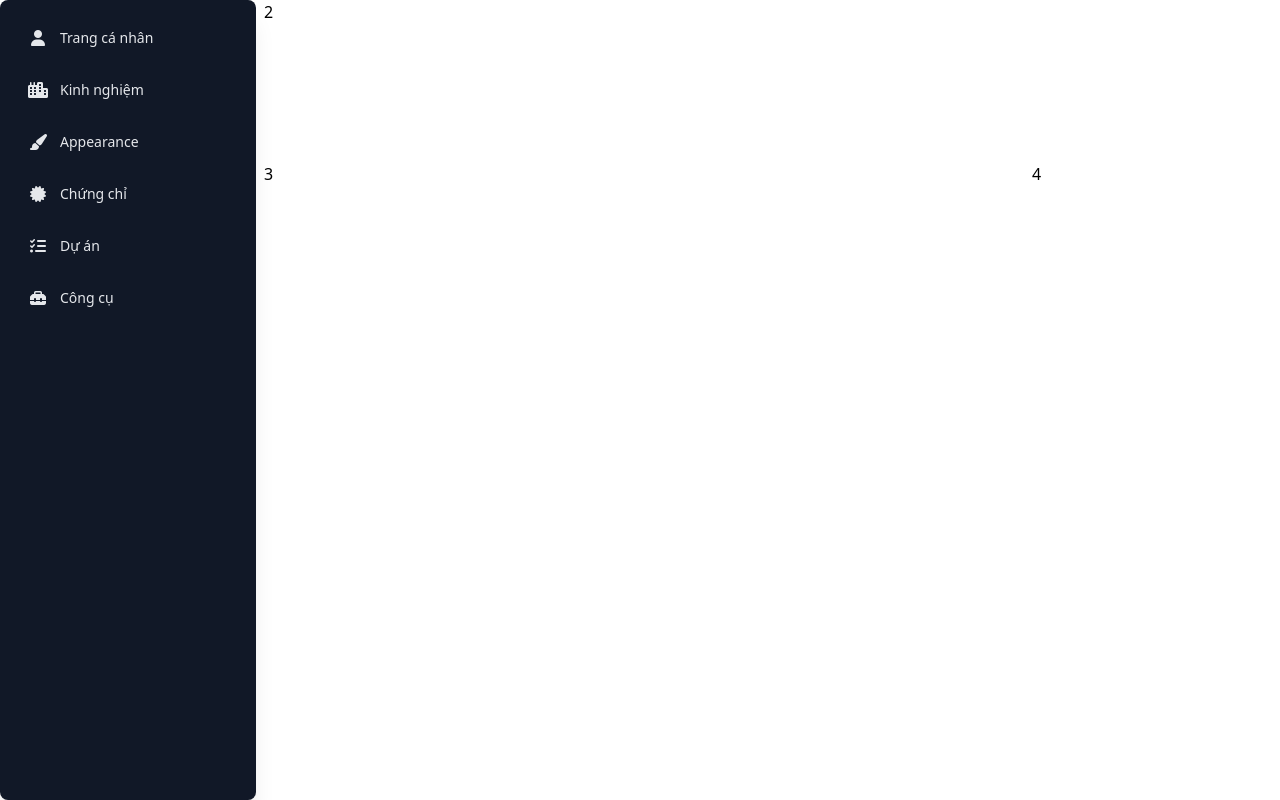
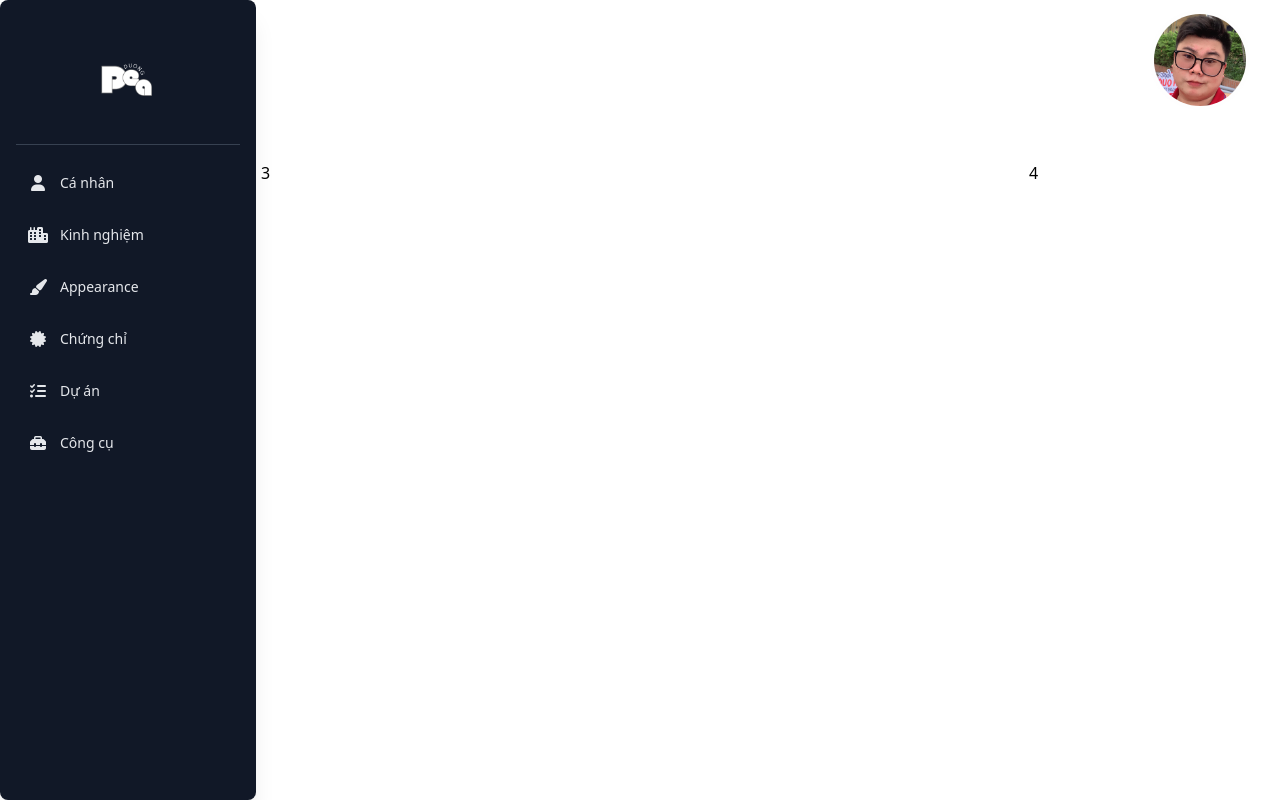
Before and after one commit to duongdaison3/PeaProfile, a plain HTML site: page index.html in a window 1280 px wide. Drawn offline with nearby package versions, Linux system fonts and the light colour scheme.

Commit message:
add assets, update logo, avatar

```diff
--- a/css/style.css
+++ b/css/style.css
@@ -2,14 +2,13 @@
     display: grid;
     grid-template-columns: repeat(5, 1fr);
     grid-template-rows: repeat(5, 1fr);
-    gap: 8px;
+    gap: 5px;
 }
 
 .div1 {
     grid-row: span 5 / span 5;
 }
 
-/* From Uiverse.io by HARIPRASAD-2003 */
 .input {
     display: flex;
     flex-direction: column;
@@ -67,6 +66,17 @@
     grid-column: span 4 / span 4;
 }
 
+.avatar img {
+    width: 100px;
+    height: 100px;
+    border-radius: 50%;
+    border: 4px solid #fefefe;
+    margin-top: 10px;
+    transition: all 0.5s ease;
+    margin-left: auto;
+    margin-right: 30px;
+}
+
 .div3 {
     grid-column: span 3 / span 3;
     grid-row: span 4 / span 4;
--- a/index.html
+++ b/index.html
@@ -6,6 +6,7 @@
     <meta http-equiv="X-UA-Compatible" content="IE=edge">
     <meta name="viewport" content="width=device-width, initial-scale=1.0">
     <title>Pea Website</title>
+    <link rel="icon" type="image/x-icon" href="/assets/icon/PeaFavicon.ico">
     <link href="https://cdn.jsdelivr.net/npm/tailwindcss@2.2.19/dist/tailwind.min.css" rel="stylesheet" />
     <link rel="stylesheet" href="https://cdnjs.cloudflare.com/ajax/libs/font-awesome/6.5.0/css/all.min.css">
     <link rel="stylesheet" href="/css/style.css">
@@ -15,43 +16,64 @@
     <div class="parent">
         <div class="div1">
             <aside class="bg-gray-900 text-gray-200 w-64 min-h-screen p-4 rounded-lg shadow-xl">
-                <nav>
+                <div class="flex justify-center items-center py-6 mb-4 border-b border-gray-700">
+                    <a href="#">
+                        <img src="assets/icon/PeaIT.png" alt="PeaIT Logo" class="h-20 w-auto">
+                    </a>
+                </div>
+                <nav class="flex-grow">
                     <ul>
                         <li class="mb-2">
-                            <a href="#" class="flex items-center p-3 hover:bg-gray-700 hover:text-white rounded-md transition-colors duration-150">
-                                <i class="fas fa-user fa-fw mr-3"></i> <span class="text-sm font-medium">Trang cá nhân</span>
+                            <a href="#"
+                                class="flex items-center p-3 hover:bg-gray-700 hover:text-white rounded-md transition-colors duration-150">
+                                <i class="fas fa-user fa-fw mr-3"></i>
+                                <span class="text-sm font-medium">Cá nhân</span>
                             </a>
                         </li>
                         <li class="mb-2">
-                            <a href="#" class="flex items-center p-3 hover:bg-gray-700 hover:text-white rounded-md transition-colors duration-150">
-                                <i class="fa-solid fa-city fa-fw mr-3"></i> <span class="text-sm font-medium">Kinh nghiệm</span>
+                            <a href="#"
+                                class="flex items-center p-3 hover:bg-gray-700 hover:text-white rounded-md transition-colors duration-150">
+                                <i class="fa-solid fa-city fa-fw mr-3"></i>
+                                <span class="text-sm font-medium">Kinh nghiệm</span>
                             </a>
                         </li>
                         <li class="mb-2">
-                            <a href="#" class="flex items-center p-3 hover:bg-gray-700 hover:text-white rounded-md transition-colors duration-150">
-                                <i class="fas fa-paint-brush fa-fw mr-3"></i> <span class="text-sm font-medium">Appearance</span>
+                            <a href="#"
+                                class="flex items-center p-3 hover:bg-gray-700 hover:text-white rounded-md transition-colors duration-150">
+                                <i class="fas fa-paint-brush fa-fw mr-3"></i>
+                                <span class="text-sm font-medium">Appearance</span>
                             </a>
                         </li>
                         <li class="mb-2">
-                            <a href="#" class="flex items-center p-3 hover:bg-gray-700 hover:text-white rounded-md transition-colors duration-150">
-                                <i class="fa-solid fa-certificate fa-fw mr-3"></i> <span class="text-sm font-medium">Chứng chỉ</span>
+                            <a href="#"
+                                class="flex items-center p-3 hover:bg-gray-700 hover:text-white rounded-md transition-colors duration-150">
+                                <i class="fa-solid fa-certificate fa-fw mr-3"></i>
+                                <span class="text-sm font-medium">Chứng chỉ</span>
                             </a>
                         </li>
                         <li class="mb-2">
-                            <a href="#" class="flex items-center p-3 hover:bg-gray-700 hover:text-white rounded-md transition-colors duration-150">
-                                <i class="fa-solid fa-list-check fa-fw mr-3"></i> <span class="text-sm font-medium">Dự án</span>
+                            <a href="#"
+                                class="flex items-center p-3 hover:bg-gray-700 hover:text-white rounded-md transition-colors duration-150">
+                                <i class="fa-solid fa-list-check fa-fw mr-3"></i>
+                                <span class="text-sm font-medium">Dự án</span>
                             </a>
                         </li>
                         <li class="mb-2">
-                            <a href="#" class="flex items-center p-3 hover:bg-gray-700 hover:text-white rounded-md transition-colors duration-150">
-                                <i class="fa-solid fa-toolbox fa-fw mr-3"></i> <span class="text-sm font-medium">Công cụ</span>
+                            <a href="#"
+                                class="flex items-center p-3 hover:bg-gray-700 hover:text-white rounded-md transition-colors duration-150">
+                                <i class="fa-solid fa-toolbox fa-fw mr-3"></i>
+                                <span class="text-sm font-medium">Công cụ</span>
                             </a>
                         </li>
-                        </ul>
+                    </ul>
                 </nav>
             </aside>
         </div>
-        <div class="div2">2</div>
+        <div class="div2">
+            <div class="avatar">
+                <img src="/assets/img/avatar.jpg" alt="Avatar Image" class="rounded-full h-24 w-24 object-cover">
+            </div>
+        </div>
         <div class="div3">3</div>
         <div class="div4">4</div>
     </div>
```
Also changed, not shown: assets/icon/PeaFavicon.ico (added), assets/icon/PeaIT.png (added), assets/icon/logo-back.png (added), assets/icon/logo-noback.png (added), assets/img/avatar.jpg (added).
